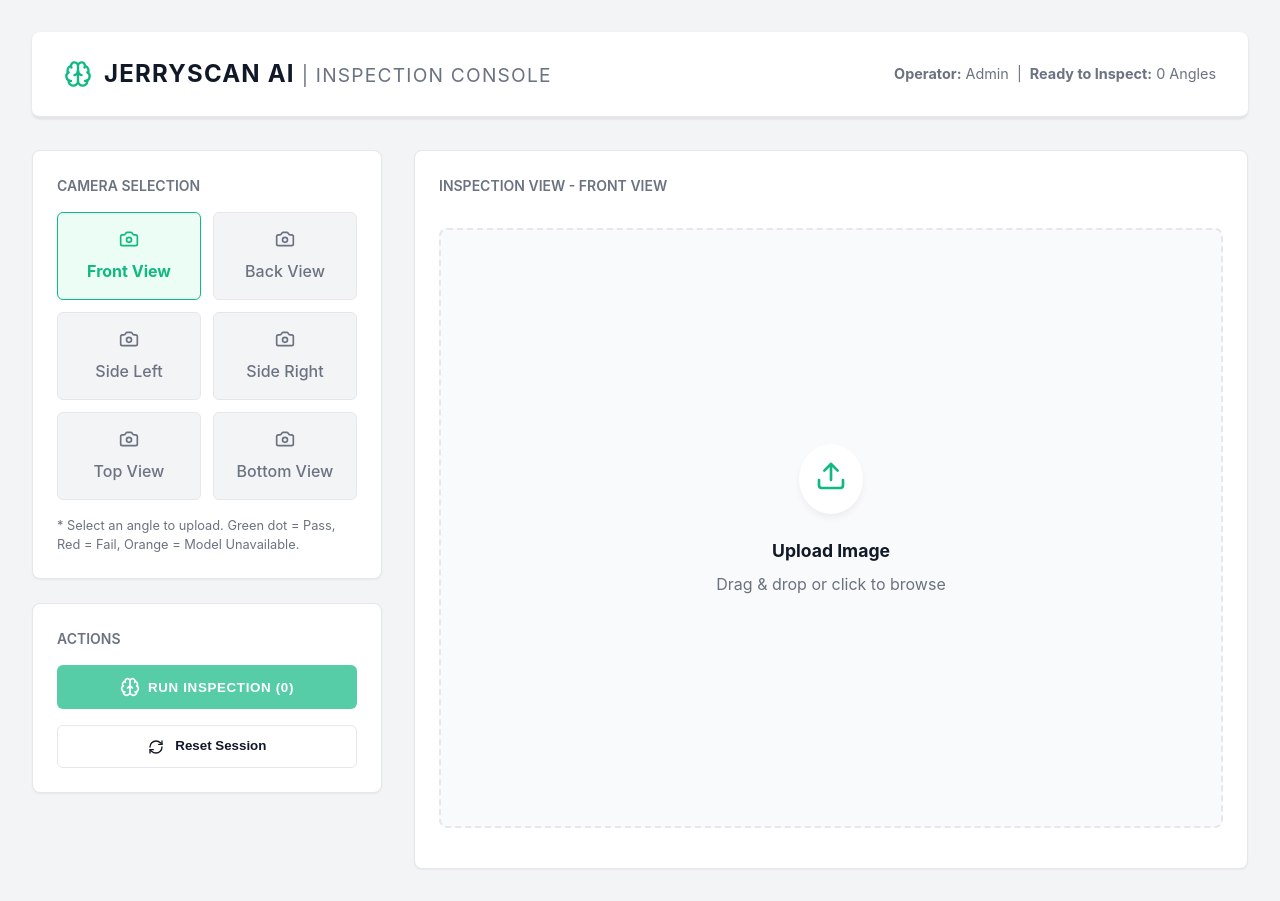
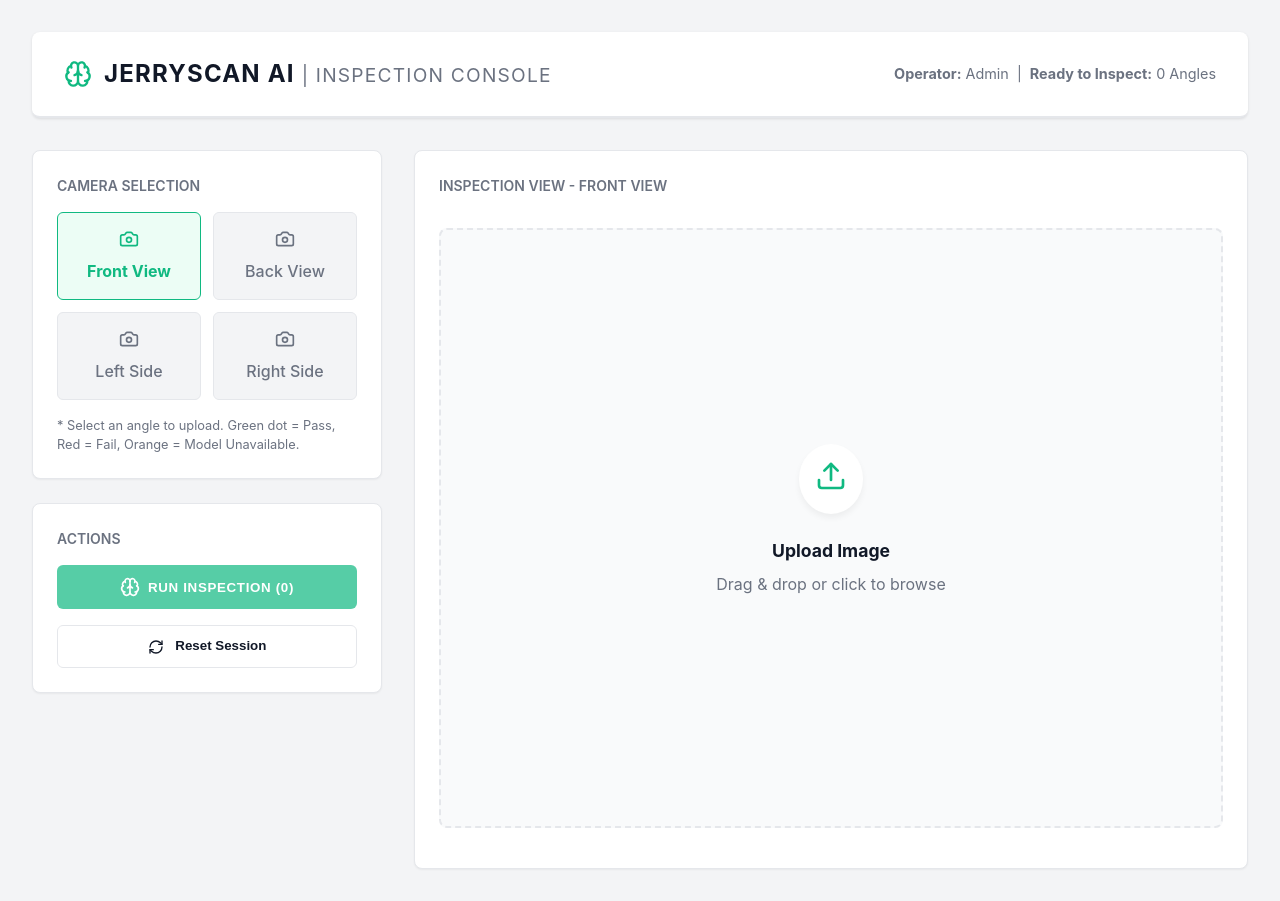
Before and after one commit to roys10/JerryscanAI, a React app in the folder frontend/: page / in a window 1280 px wide. Built offline with nearby package versions, Linux system fonts and the light colour scheme; the HTML template or start-up script is replaced by a standard one.

Commit message:
reduce to 4 angles

```diff
--- a/frontend/src/App.jsx
+++ b/frontend/src/App.jsx
@@ -15,10 +15,8 @@ function App() {
   const angles = [
     { id: 'front', label: 'Front View' },
     { id: 'back', label: 'Back View' },
-    { id: 'side_l', label: 'Side Left' },
-    { id: 'side_r', label: 'Side Right' },
-    { id: 'top', label: 'Top View' },
-    { id: 'bottom', label: 'Bottom View' },
+    { id: 'side_l', label: 'Left Side' },
+    { id: 'side_r', label: 'Right Side' },
   ];
 
   // View Mode State
```
